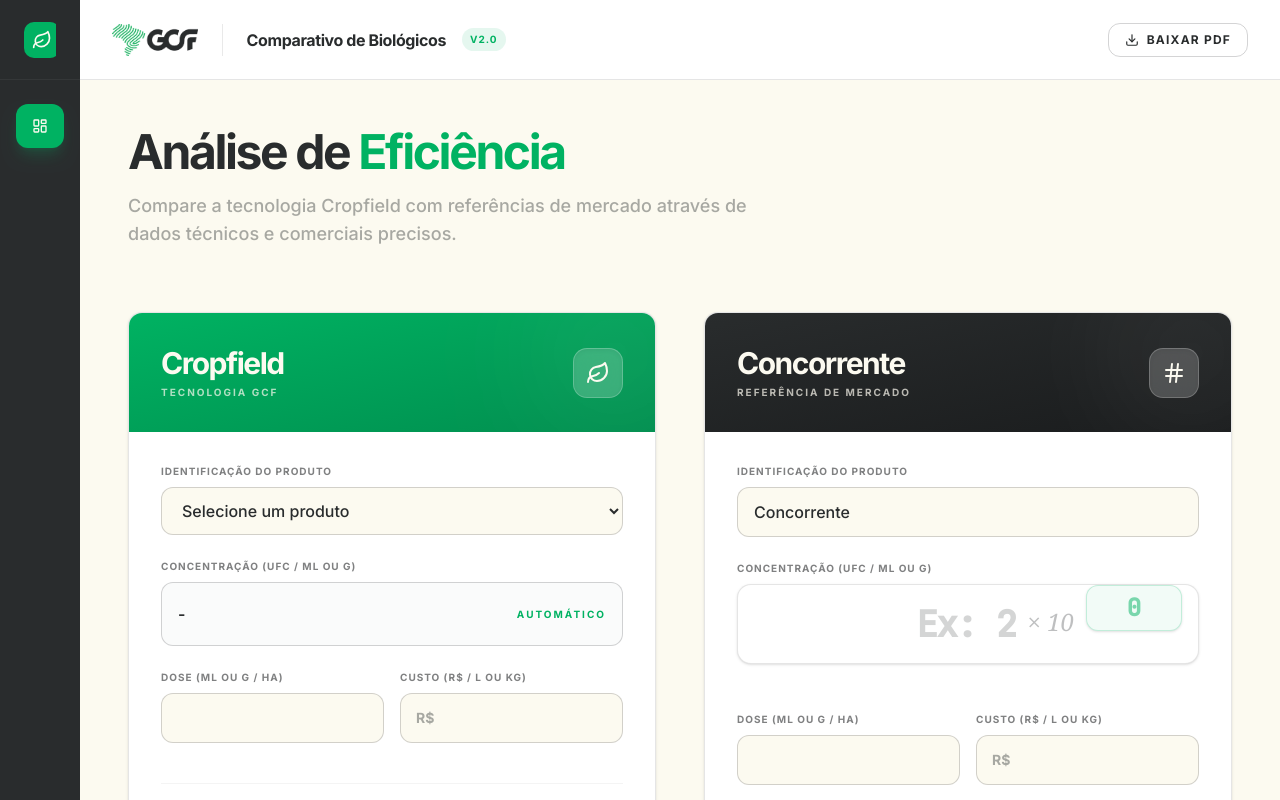
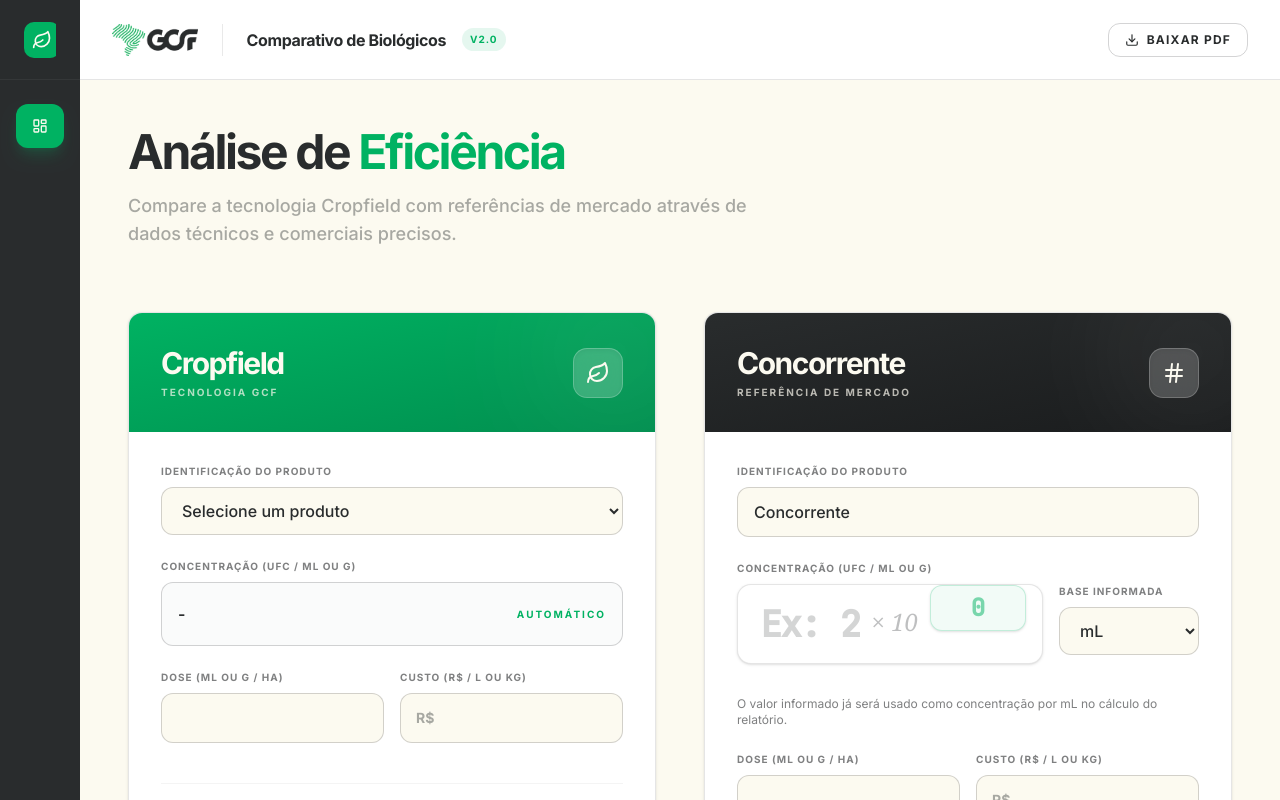
Before and after one commit to CassiaPerez/biocomparativo, a React (Vite) app: page / in a window 1280 px wide. Shown: the top 800 px of the page. Built offline with nearby package versions, Linux system fonts and the light colour scheme.

Commit message:
Updated App.tsx

```diff
--- a/src/App.tsx
+++ b/src/App.tsx
@@ -55,6 +55,8 @@
   precisao: number | null;
   capturadoEm: string;
 }
+
+type CompetitorConcentrationUnit = 'ml' | 'l';
 
 const INITIAL_STATE_CROPFIELD: BiologicoRecord = {
   Produto: 'Cropfield',
@@ -429,6 +431,7 @@
     nomeVendedor: '',
     telefoneVendedor: '',
   });
+  const [competitorConcentrationUnit, setCompetitorConcentrationUnit] = useState<CompetitorConcentrationUnit>('ml');
 
   const calculate = (data: BiologicoRecord): CalculatedValues => {
     try {
@@ -461,15 +464,53 @@
     // eslint-disable-next-line react-hooks/exhaustive-deps
   }, [compData.Concentracao_por_ml_ou_g, compData.Dose_ha_ml_ou_g, compData['Custo_R$_por_L_ou_kg']]);
 
+  const sciPartsToValue = (parts: SciParts) => {
+    const mantissa = parts.mantissa.replace(',', '.').trim();
+    const exponent = parts.exponent.trim();
+
+    if (!mantissa || mantissa === '-' || !exponent || exponent === '-') return '';
+    return `${mantissa}e${exponent}`;
+  };
+
+  const convertCompetitorConcentrationToMl = (value: string, unit: CompetitorConcentrationUnit) => {
+    if (!value) return '';
+
+    try {
+      const decimalValue = new Decimal(value);
+      return unit === 'l' ? decimalValue.dividedBy(1000).toString() : decimalValue.toString();
+    } catch {
+      return value;
+    }
+  };
+
+  const handleCompetitorConcentrationUnitChange = (unit: CompetitorConcentrationUnit) => {
+    setCompetitorConcentrationUnit(unit);
+
+    const rawScientificValue = sciPartsToValue(compConcParts);
+
+    setCompData((prev) => ({
+      ...prev,
+      Concentracao_por_ml_ou_g: rawScientificValue
+        ? convertCompetitorConcentrationToMl(rawScientificValue, unit)
+        : prev.Concentracao_por_ml_ou_g,
+    }));
+  };
+
   const handleInputChange = (
     e: React.ChangeEvent<HTMLInputElement | HTMLSelectElement> | { target: { name: string; value: string } },
     isCompetitor = false
   ) => {
     const { name, value } = e.target;
     const setter = isCompetitor ? setCompData : setCropData;
+
+    const normalizedValue =
+      isCompetitor && name === 'Concentracao_por_ml_ou_g'
+        ? convertCompetitorConcentrationToMl(value, competitorConcentrationUnit)
+        : value;
+
     setter((prev) => ({
       ...prev,
-      [name]: value,
+      [name]: normalizedValue,
     }));
   };
 
@@ -499,6 +540,7 @@
     setCompData(INITIAL_STATE_CONCORRENTE);
     setCropConcParts({ mantissa: '', exponent: '' });
     setCompConcParts({ mantissa: '', exponent: '' });
+    setCompetitorConcentrationUnit('ml');
   };
 
   const openReportModal = () => setIsReportModalOpen(true);
@@ -927,6 +969,7 @@
                   </div>
                 ) : (
                   <>
+                    <div className="grid grid-cols-1 sm:grid-cols-[minmax(0,1fr)_140px] gap-4 items-start">
                       {/* ✅ NÃO normaliza o que foi digitado */}
                       <ScientificInput
                         value={data.Concentracao_por_ml_ou_g}
@@ -942,6 +985,25 @@
                         className="w-full font-mono text-gcf-black"
                         placeholder="Ex: 2"
                       />
+
+                      <div className="space-y-2">
+                        <label className="label-gcf">Base informada</label>
+                        <select
+                          value={competitorConcentrationUnit}
+                          onChange={(e) => handleCompetitorConcentrationUnitChange(e.target.value as CompetitorConcentrationUnit)}
+                          className="input-gcf"
+                        >
+                          <option value="ml">mL</option>
+                          <option value="l">Litro</option>
+                        </select>
+                      </div>
+                    </div>
+
+                    <p className="text-xs text-gcf-black/60">
+                      {competitorConcentrationUnit === 'l'
+                        ? 'O valor informado por litro é convertido automaticamente para mL no cálculo do relatório.'
+                        : 'O valor informado já será usado como concentração por mL no cálculo do relatório.'}
+                    </p>
                   </>
                 )}
               </div>
```
Lines whose indentation alone changed are shown as unchanged.
